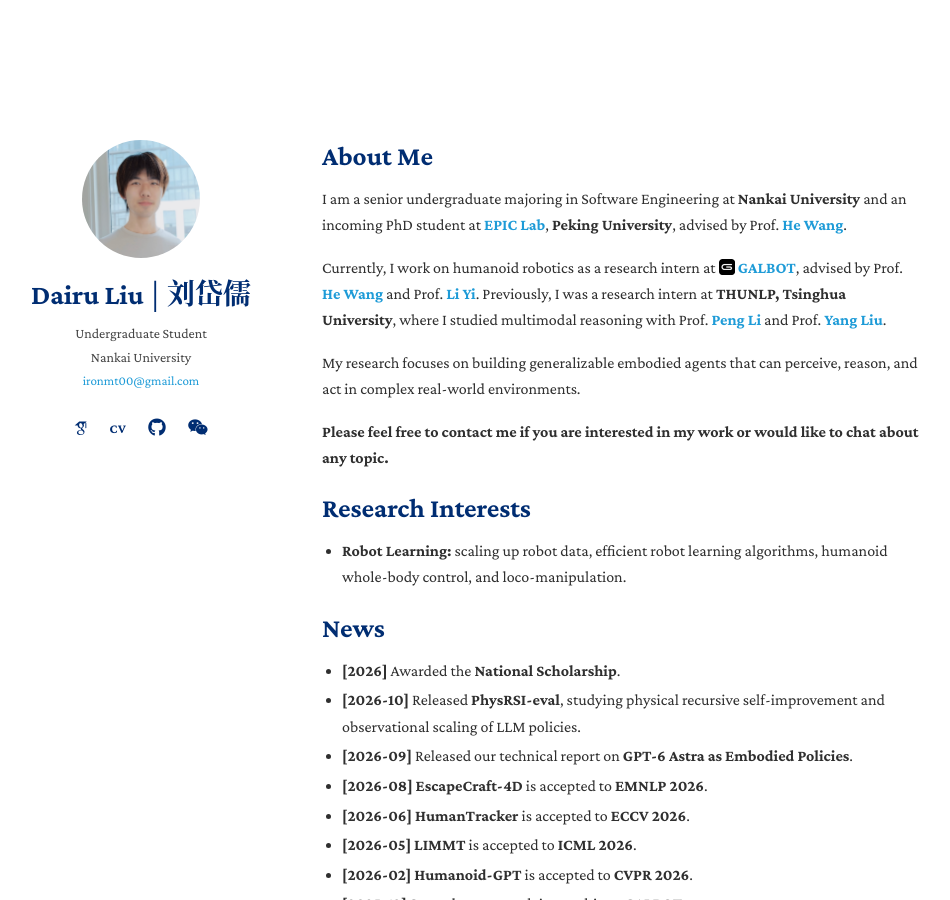
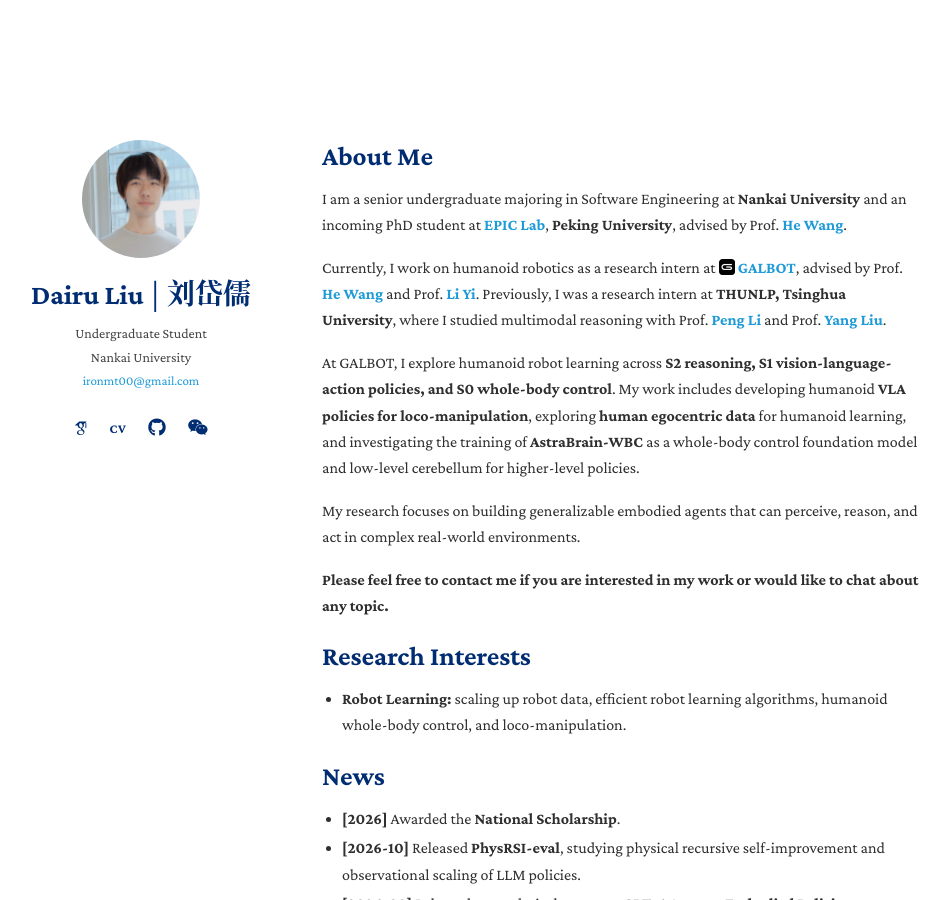
Before and after one commit to dairuliu/dairuliu.github.io, a Jekyll site: the page built from _pages/about.md, in a window 1280 px wide and 900 px high. Shown: the whole window, without its empty margins (172-1122 px from the left). Built offline with Jekyll 4.4.1, drawn with Linux system fonts in a browser that asks for light colours; some web fonts are replaced.

Commit message:
Describe GALBOT research across S2, S1, and S0

```diff
--- a/_pages/about.md
+++ b/_pages/about.md
@@ -14,6 +14,8 @@
 I am a senior undergraduate majoring in Software Engineering at **Nankai University** and an incoming PhD student at [**EPIC Lab**](https://pku-epic.github.io), **Peking University**, advised by Prof. [**He Wang**](https://hughw19.github.io).
 
 Currently, I work on humanoid robotics as a research intern at <a href="https://www.galbot.com"><img class="bio-icon" src="{{ base_path }}/images/icons/galbot.png" alt="" width="16" height="16"> <strong>GALBOT</strong></a>, advised by Prof. [**He Wang**](https://hughw19.github.io) and Prof. [**Li Yi**](https://ericyi.github.io). Previously, I was a research intern at **THUNLP, Tsinghua University**, where I studied multimodal reasoning with Prof. [**Peng Li**](https://lpeng.net) and Prof. [**Yang Liu**](https://nlp.csai.tsinghua.edu.cn/~ly/).
+
+At GALBOT, I explore humanoid robot learning across **S2 reasoning, S1 vision-language-action policies, and S0 whole-body control**. My work includes developing humanoid **VLA policies for loco-manipulation**, exploring **human egocentric data** for humanoid learning, and investigating the training of **AstraBrain-WBC** as a whole-body control foundation model and low-level cerebellum for higher-level policies.
 
 My research focuses on building generalizable embodied agents that can perceive, reason, and act in complex real-world environments.
 
```
Also changed, not shown: 1 other file.
